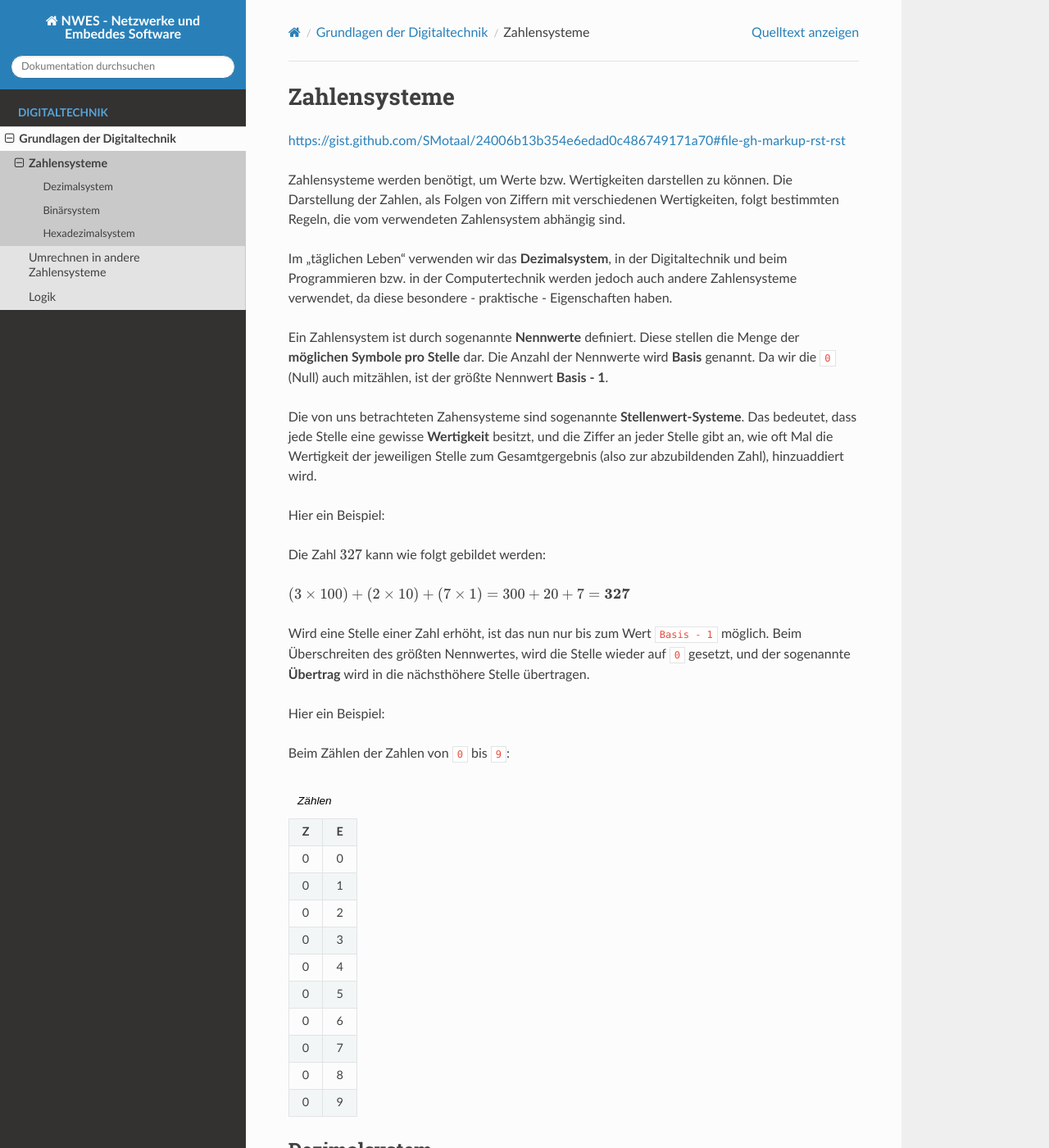
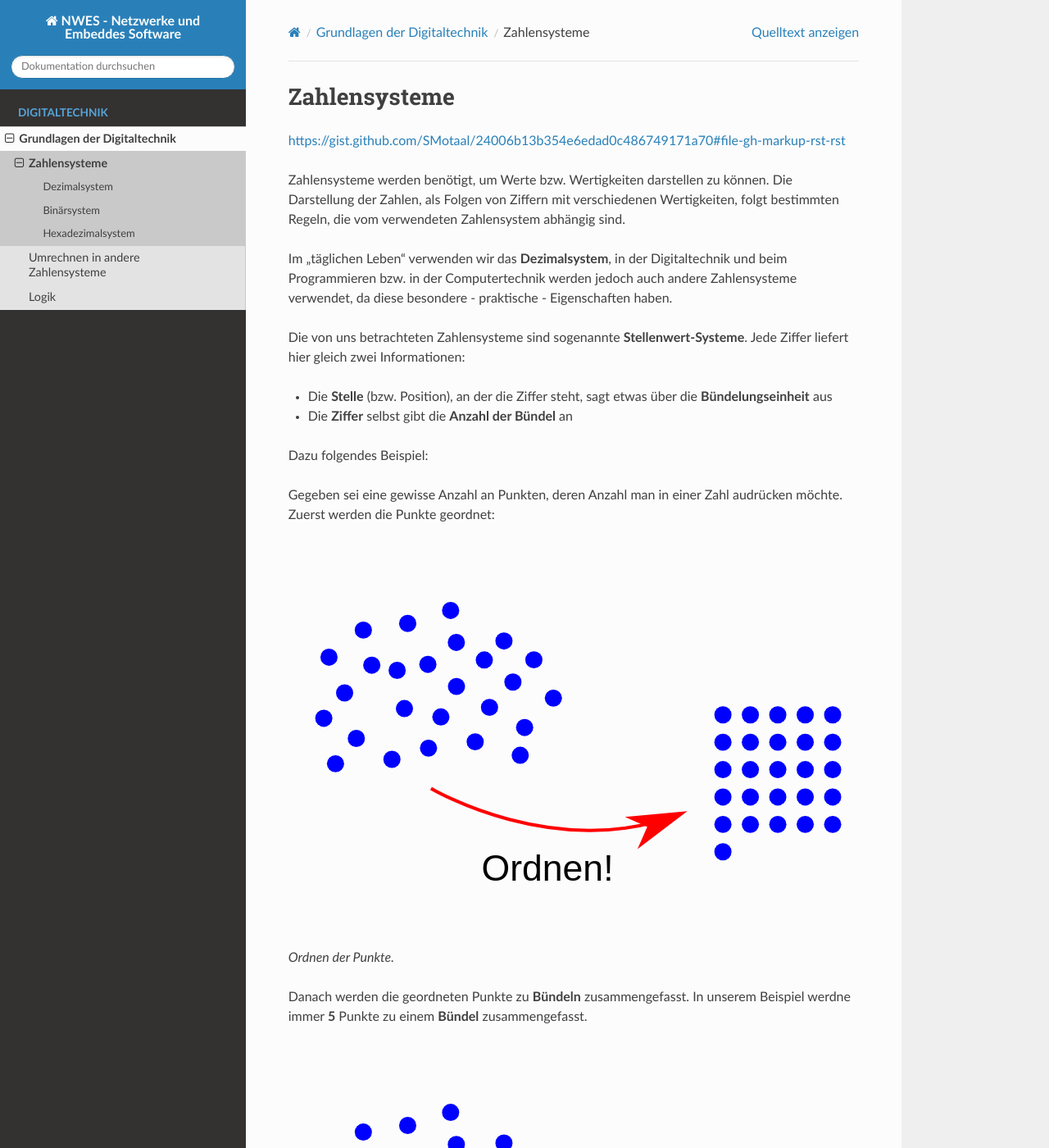
Before and after one commit to mbogutanzizi/SkriptumNWES, a Sphinx documentation site: the page built from source/digitaltechnik/zahlensysteme.rst, in a window 1280 px wide and 1400 px high. Shown: the whole window at 82% size. Built offline with Sphinx 7.4.7 and the Read the Docs theme 2.0.0, drawn with Linux system fonts in a browser that asks for light colours; some of the changed text lies outside the part shown.

Commit message:
add example diagrams

```diff
--- a/source/digitaltechnik/zahlensysteme.rst
+++ b/source/digitaltechnik/zahlensysteme.rst
@@ -9,9 +9,61 @@ Die Darstellung der Zahlen, als Folgen von Ziffern mit verschiedenen Wertigkeite
 
 Im "täglichen Leben" verwenden wir das **Dezimalsystem**, in der Digitaltechnik und beim Programmieren bzw. in der Computertechnik werden jedoch auch andere Zahlensysteme verwendet, da diese besondere - praktische - Eigenschaften haben.
 
-Ein Zahlensystem ist durch sogenannte **Nennwerte** definiert. Diese stellen die Menge der **möglichen Symbole pro Stelle** dar. Die Anzahl der Nennwerte wird **Basis** genannt. Da wir die ``0`` (Null) auch mitzählen, ist der größte Nennwert **Basis - 1**.
+Die von uns betrachteten Zahlensysteme sind sogenannte **Stellenwert-Systeme**. Jede Ziffer liefert hier gleich zwei Informationen:
 
-Die von uns betrachteten Zahensysteme sind sogenannte **Stellenwert-Systeme**. Das bedeutet, dass jede Stelle eine gewisse **Wertigkeit** besitzt, und die Ziffer an jeder Stelle gibt an, wie oft Mal die Wertigkeit der jeweiligen Stelle zum Gesamtgergebnis (also zur abzubildenden Zahl), hinzuaddiert wird.
+* Die **Stelle** (bzw. Position), an der die Ziffer steht, sagt etwas über die **Bündelungseinheit** aus
+* Die **Ziffer** selbst gibt die **Anzahl der Bündel** an
+
+Dazu folgendes Beispiel:
+
+Gegeben sei eine gewisse Anzahl an Punkten, deren Anzahl man in einer Zahl audrücken möchte. Zuerst werden die Punkte geordnet:
+
+
+.. figure:: images/numbersystems-01.svg
+   :class: with-border
+
+   Ordnen der Punkte.
+
+Danach werden die geordneten Punkte zu **Bündeln** zusammengefasst. In unserem Beispiel werdne immer **5** Punkte zu einem **Bündel** zusammengefasst.
+
+.. figure:: images/numbersystems-02.svg
+   :class: with-border
+
+   Gruppieren in 5-er-Bündel
+
+Zuletzt zählen wir die **Bündel** und die einzelnen Punkte ab:
+
+Es ergeben sich hier **5 Bündel** und **1 Punkt**, was wir wie folgt notieren können:
+
+.. csv-table:: Zählen in 5er-Bündeln und Punkten
+   :quote: "
+
+	   **Bündel**,**Punkte**
+	   5,1
+
+oder auch als die Zahl **51**.
+
+Hier kommt nun **51** heraus, weil immer **5 Punkte** zu **1 Bündel** zusammengefasst wurden. Um die für uns gewohnte Zahl **26** zu erhalten (da es ja 26 Punkte sind!), müsste man jeweils **10 Punkte** zu **1 Bündel** zusammenfassen:
+
+.. figure:: images/numbersystems-03.svg
+
+   Gruppieren in 10er-Bündel
+
+Und somit:
+
+.. csv-table:: Zählen in 10-er-Bündeln und Punkten
+   :quote: "
+
+	   **Bündel**,**Punkte**
+	   2,6
+
+
+oder auch als die Zahl **26**.
+
+Das bedeutet, dass jede Stelle eine gewisse **Wertigkeit** besitzt, und die Ziffer an jeder Stelle gibt an, **wie oft Mal** die Wertigkeit der jeweiligen Stelle zum Gesamtgergebnis (also zur abzubildenden Zahl), hinzuaddiert wird.
+
+Ein Zahlensystem ist durch sogenannte **Nennwerte** definiert. Diese stellen die Menge der **möglichen Symbole pro Stelle** dar. Die Anzahl der Nennwerte wird **Basis** genannt. Da wir die :math:`0` (Null) auch mitzählen, ist der größte Nennwert :math:`Basis - 1`.
+
 
 Hier ein Beispiel:
 
@@ -20,13 +72,11 @@ Die Zahl :math:`327` kann wie folgt gebildet werden:
 :math:`(3 \times 100) + (2 \times 10) + (7 \times 1) =300+20+7 = \boldsymbol{327}`
 
 
-
-
-Wird eine Stelle einer Zahl erhöht, ist das nun nur bis zum Wert ``Basis - 1`` möglich. Beim Überschreiten des größten Nennwertes, wird die Stelle wieder auf ``0`` gesetzt, und der sogenannte **Übertrag** wird in die nächsthöhere Stelle übertragen.
+Wird eine Stelle einer Zahl erhöht, ist das nun nur bis zum Wert :math:`Basis - 1` möglich. Beim Überschreiten des größten Nennwertes, wird die Stelle wieder auf :math:`0` gesetzt, und der sogenannte **Übertrag** wird in die nächsthöhere Stelle übertragen.
 
 Hier ein Beispiel:
 
-Beim Zählen der Zahlen von ``0`` bis  ``9``:
+Beim Aufwärts-Zählen der Zahlen von :math:`0` weg:
 
 .. csv-table:: Zählen
    :quote: "
@@ -35,15 +85,16 @@ Beim Zählen der Zahlen von ``0`` bis  ``9``:
 	   0,0
 	   0,1
 	   0,2
-	   0,3
-	   0,4
-	   0,5
-	   0,6
-	   0,7
+	   ...,...
 	   0,8
 	   0,9
+	   1,"**0** (Einerstelle wird wieder 0, nächsthöhere Stelle wird um 1 erhöht."
+	   1,1
+	   ...,...
 
 
+Es wird also **beim Überschreiten des höchstmöglichen Wertes** einer Stelle diese wieder auf :math:`0` gesetzt, und die nächsthöhere Stelle um
+:math:`1` erhöht.
 
 
 
```
Also changed, not shown: source/digitaltechnik/images/numbersystems-01.svg (added), source/digitaltechnik/images/numbersystems-02.svg (added), source/digitaltechnik/images/numbersystems-03.svg (added).
